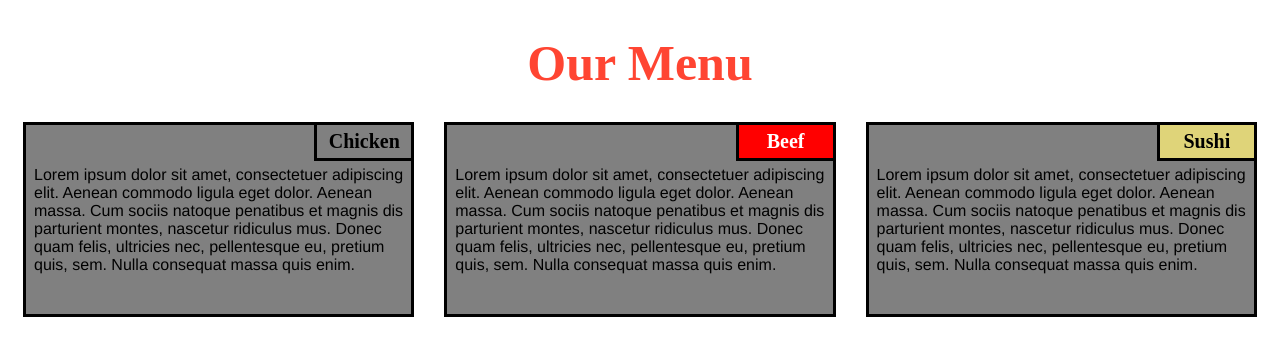
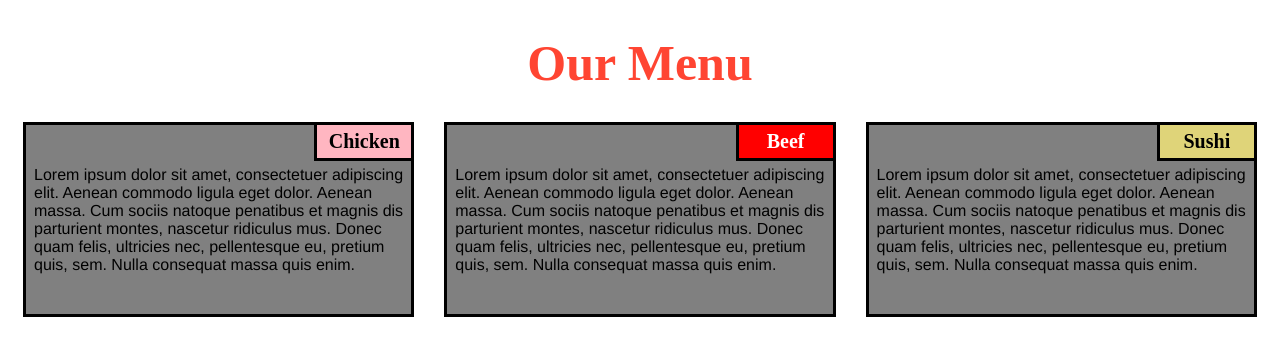
Before and after one commit to AbigailFranco/coursera-assignments, a plain HTML site: page Module 2 solution/index.html in a window 1280 px wide. Drawn offline with Linux system fonts and the light colour scheme.

Commit message:
Update style.css

```diff
--- a/Module 2 solution/css/style.css
+++ b/Module 2 solution/css/style.css
@@ -44,7 +44,7 @@
         text-align: center;
         font-size: 125%;
         font-weight: bold;
-        background-color: rbg(0, 128, 0);
+        background-color: #FFB6C1;
 
     }
 
```
